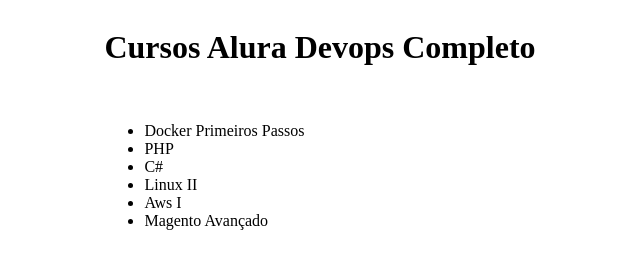
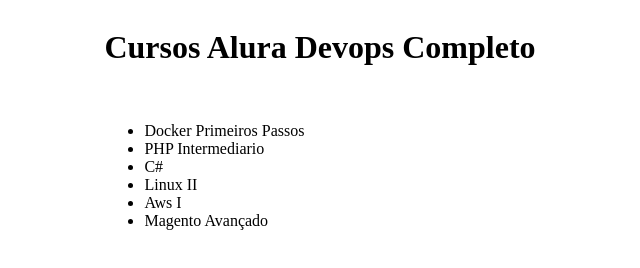
Before and after one commit to hyagobezerra001/alura-git, a plain HTML site: page index.html in a window 1280 px wide. Shown: the whole page, without its empty margins (320-960 px from the left). Drawn offline with Linux system fonts and the light colour scheme.

Commit message:
atualizando php intermediario

```diff
--- a/index.html
+++ b/index.html
@@ -11,7 +11,7 @@
 	<br/>
 	<ul>
 		<li>Docker Primeiros Passos</li>
-		<li>PHP</li>
+		<li>PHP Intermediario</li>
 		<li>C#</li>
 		<li>Linux II</li>
 		<li>Aws I</li>
```
